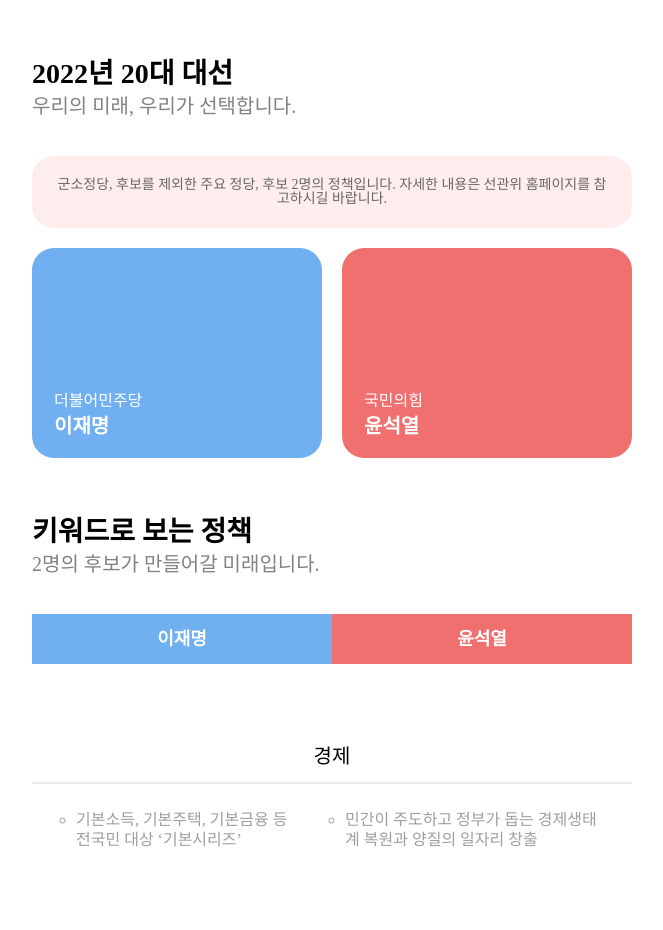
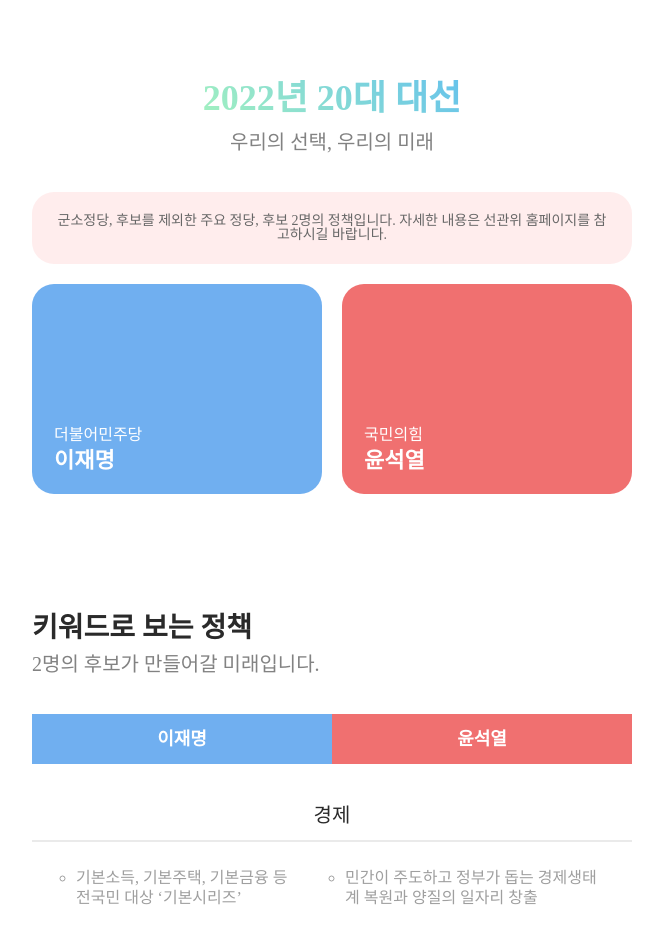
Before and after one commit to k1a11220/2022-election, a Next.js app: page / in a window 1280 px wide. Shown: the top 930 px of the page, without its empty margins (308-971 px from the left). Built offline with nearby package versions, Linux system fonts and the light colour scheme; a web font is replaced by a local one.

Commit message:
Implement home style

```diff
--- a/components/CandidateCard.js
+++ b/components/CandidateCard.js
@@ -30,7 +30,7 @@
     }
 
     & h3 {
-      font-size: 1.25rem;
+      font-size: 1.375rem;
       color: white;
       font-weight: 600;
     }
--- a/components/keyword.js
+++ b/components/keyword.js
@@ -30,6 +30,7 @@
   display: flex;
   padding-left: 22px;
   z-index: -1;
+
   & div > ul {
     padding: 0 22px;
   }
@@ -59,7 +60,7 @@
   }
 
   & h3 {
-    padding: 16px 0;
+    padding: 15px 0;
     text-align: center;
     font-weight: 500;
     font-size: 1.25rem;
--- a/components/keywordList.js
+++ b/components/keywordList.js
@@ -13,6 +13,7 @@
           <p>윤석열</p>
         </div>
       </NavContainer>
+      <KeywordWrapper>
         <Keyword />
         <Keyword />
         <Keyword />
@@ -21,21 +22,20 @@
         <Keyword />
         <Keyword />
         <Keyword />
+      </KeywordWrapper>
     </Container>
   );
 };
 
-const Container = styled.div`
-  display: flex;
-  flex-direction: column;
-  gap: 66px;
-`;
+const Container = styled.div``;
 
 const NavContainer = styled.div`
   display: flex;
   position: sticky;
   top: 0;
   z-index: 1;
+  margin-bottom: 26px;
+
   & div {
     width: 100%;
     background-color: #f07070;
@@ -55,4 +55,10 @@
   }
 `;
 
+const KeywordWrapper = styled.div`
+  display: flex;
+  flex-direction: column;
+  gap: 66px;
+`;
+
 export default KeywordList;
--- a/pages/index.js
+++ b/pages/index.js
@@ -8,7 +8,7 @@
     <>
       <Header>
         <h1>2022년 20대 대선</h1>
-        <h3>우리의 미래, 우리가 선택합니다.</h3>
+        <h3>우리의 선택, 우리의 미래</h3>
       </Header>
       <ImportantCard />
       <CardWrapper>
@@ -23,22 +23,47 @@
           background={"#F07070"}
         />
       </CardWrapper>
-      <Header>
+      <Title>
         <h1>키워드로 보는 정책</h1>
         <h3>2명의 후보가 만들어갈 미래입니다.</h3>
-      </Header>
+      </Title>
       <KeywordList />
     </>
   );
 }
 
 const Header = styled.header`
-  padding-top: 60px;
+  display: flex;
+  flex-direction: column;
+  align-items: center;
+  padding-top: 80px;
+  padding-bottom: 40px;
+
+  h1 {
+    font-size: 2.25rem;
+    margin-bottom: 1rem;
+    font-weight: bold;
+    background: linear-gradient(45deg, #a2f0c0, #67c3eb);
+    -webkit-background-clip: text;
+    -webkit-text-fill-color: transparent;
+  }
+
+  h3 {
+    font-size: 1.25rem;
+    font-weight: 500;
+    color: var(--font-gray-1);
+  }
+`;
+
+const Title = styled.h2`
+  display: flex;
+  flex-direction: column;
+  padding-top: 120px;
   padding-bottom: 40px;
 
   h1 {
     font-size: 1.75rem;
-    margin-bottom: 0.5rem;
+    margin-bottom: 0.75rem;
     font-weight: bold;
   }
 
--- a/styles/reset.css
+++ b/styles/reset.css
@@ -9,6 +9,7 @@
   font-family: Pretendard, -apple-system, BlinkMacSystemFont, system-ui, Roboto,
     "Helvetica Neue", "Segoe UI", "Apple SD Gothic Neo", "Noto Sans KR",
     "Malgun Gothic", sans-serif;
+  color: #2a2a2a;
 }
 
 body {
```
Lines whose indentation alone changed are shown as unchanged.
